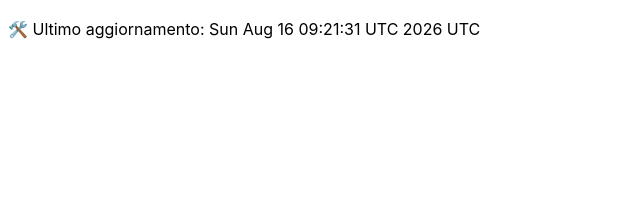
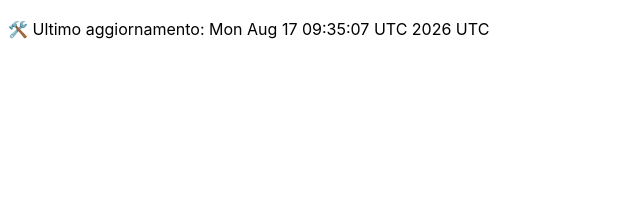
Before and after one commit to DanteTrb/DanteTrb.github.io, a Jekyll site: the page built from badges.md, in a window 1280 px wide. Shown: the top 213 px of the page, without its empty margins (0-640 px from the left). Built offline with Jekyll 4.4.1, drawn with Linux system fonts in a browser that asks for light colours; our own code applies the rules of GitHub Pages for plain Markdown files.

Commit message:
🛠️ Aggiornamento automatico badge

```diff
--- a/badges.md
+++ b/badges.md
@@ -1 +1 @@
-🛠️ Ultimo aggiornamento: Sun Aug 16 09:21:31 UTC 2026 UTC
+🛠️ Ultimo aggiornamento: Mon Aug 17 09:35:07 UTC 2026 UTC
```
